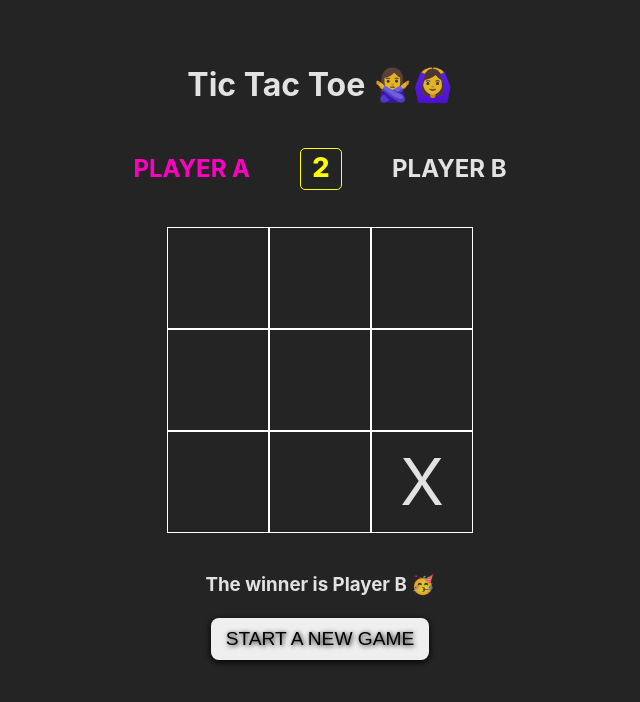
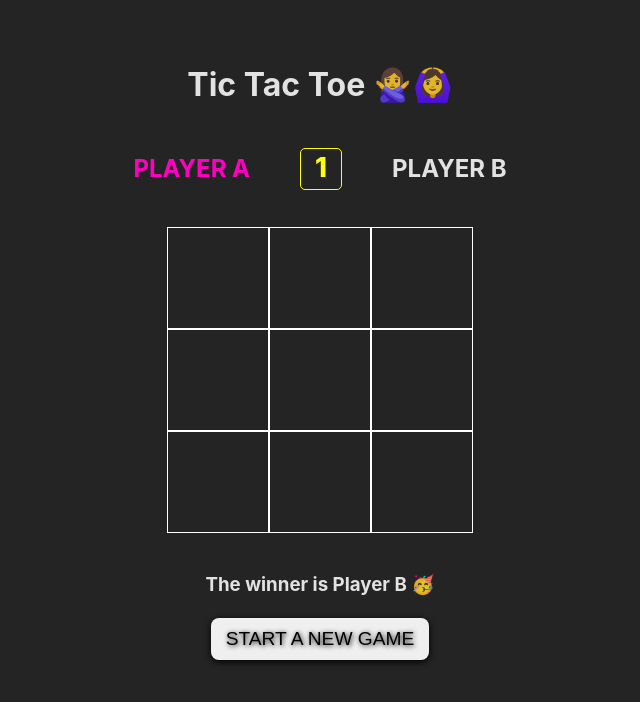
Before and after one commit to Staicy-S/TicTacToe, a React (Vite) app: page / in a window 1280 px wide. Shown: the top 702 px of the page, without its empty margins (320-960 px from the left). Built offline with nearby package versions, Linux system fonts and the light colour scheme.

Commit message:
add gameplay

```diff
--- a/src/App.jsx
+++ b/src/App.jsx
@@ -1,24 +1,58 @@
 import "./App.css";
+import { useState } from "react";
 import { Board } from "./components/Board";
 import { PlayerField } from "./components/PlayerField";
 import { Winner } from "./components/Winner";
 
-const dummyBoard = [
+const initialBoard = [
   [-1, -1, -1],
   [-1, -1, -1],
-  [-1, -1, 1],
+  [-1, -1, -1],
 ];
 
 function App() {
+  const [board, setBoard] = useState(initialBoard);
+  const [activePlayer, setActivePlayer] = useState(0);
+  const [currentRound, setCurrentRound] = useState(1);
+
   function handleNewGame() {
-    console.log("test");
+    setActivePlayer(0);
+    setBoard(initialBoard);
+  }
+
+  function handleSelectField(fieldPosition) {
+    console.log(fieldPosition);
+    if (
+      activePlayer < 0 ||
+      board[fieldPosition.row][fieldPosition.column] >= 0
+    ) {
+      return;
+    }
+    setBoard(
+      board.map((row, rowIndex) => {
+        return row.map((field, fieldIndex) => {
+          if (
+            rowIndex === fieldPosition.row &&
+            fieldIndex === fieldPosition.column
+          ) {
+            return activePlayer;
+          } else {
+            return field;
+          }
+        });
+      })
+    );
+    setActivePlayer(activePlayer === 0 ? 1 : 0);
+    if (activePlayer === 1) {
+      setCurrentRound((prevRound) => prevRound + 1);
+    }
   }
 
   return (
     <>
       <h1>Tic Tac Toe 🙅‍♀️🙆‍♀️</h1>
-      <PlayerField activePlayer={0} round={2} />
-      <Board board={dummyBoard} />
+      <PlayerField activePlayer={activePlayer} round={currentRound} />
+      <Board board={board} onSelectField={handleSelectField} />
       <Winner winner={1} onNewGame={handleNewGame} />
     </>
   );
--- a/src/components/Board.jsx
+++ b/src/components/Board.jsx
@@ -6,15 +6,24 @@ import styles from "./Board.module.css";
 //   [1, -1, 0],
 // ];
 
-export function Board({ board }) {
+export function Board({ board, onSelectField }) {
   return (
     <div className={styles.board}>
-      {board.map((row, index) => {
+      {board.map((row, rowIndex) => {
         return (
-          <div key={index} className={styles.row}>
-            {row.map((field, index) => {
+          <div key={rowIndex} className={styles.row}>
+            {row.map((field, fieldIndex) => {
               return (
-                <div key={index} className={styles.field}>
+                <div
+                  onClick={() => {
+                    onSelectField({
+                      row: rowIndex,
+                      column: fieldIndex,
+                    });
+                  }}
+                  key={fieldIndex}
+                  className={styles.field}
+                >
                   {field === -1 ? "" : field === 0 ? "O" : "X"}
                 </div>
               );
```
